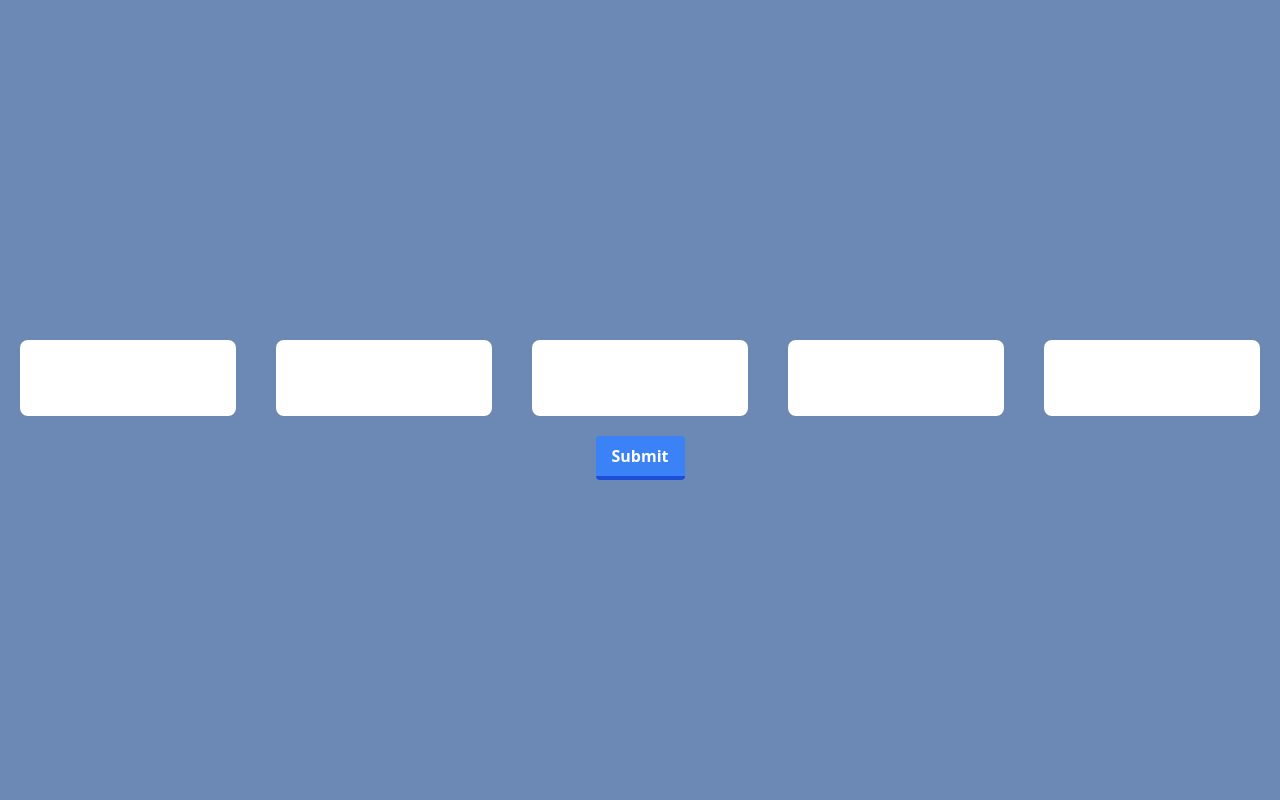
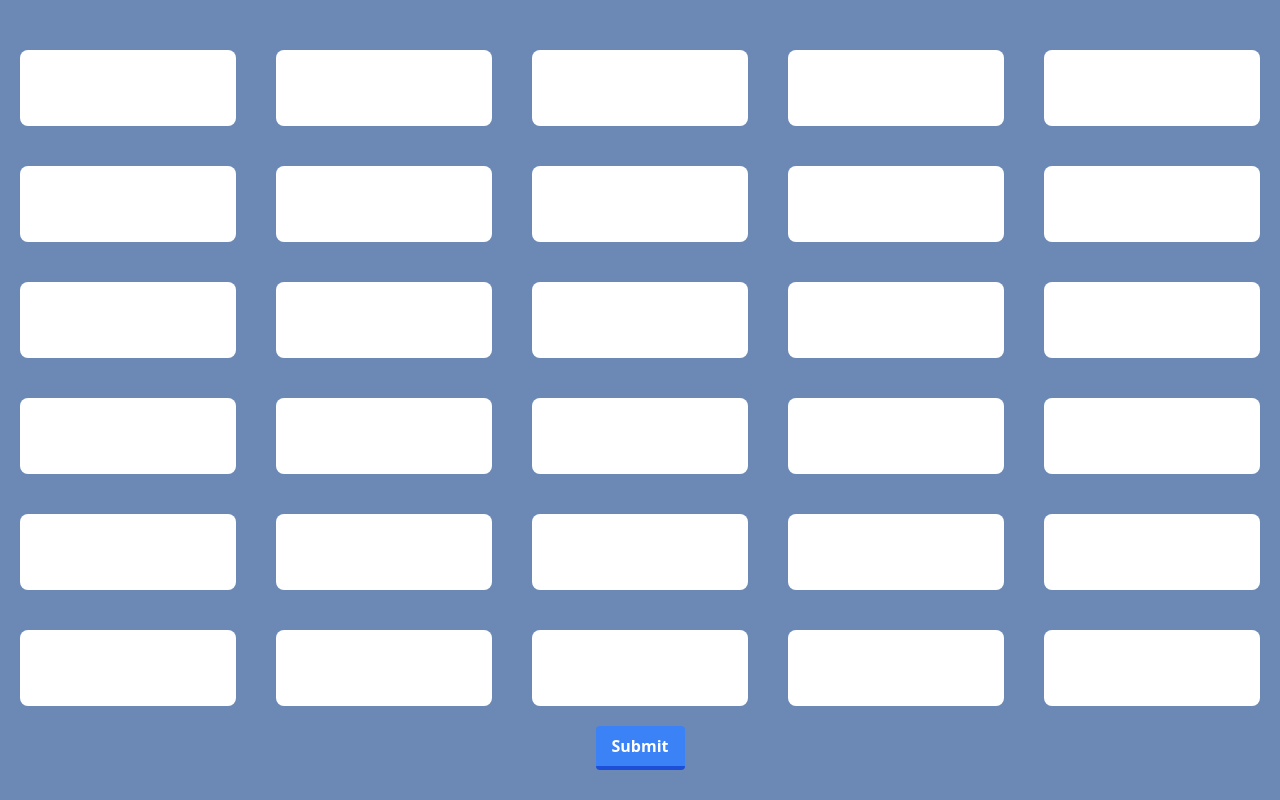
Before and after one commit to Veidz/termo, a React (Vite) app: page / in a window 1280 px wide. Built offline with nearby package versions, Linux system fonts and the light colour scheme.

Commit message:
change board row render logic

```diff
--- a/package.json
+++ b/package.json
@@ -9,6 +9,7 @@
   },
   "dependencies": {
     "eslint-config-airbnb": "^19.0.4",
+    "prop-types": "^15.8.1",
     "react": "^17.0.2",
     "react-dom": "^17.0.2",
     "react-icons": "^4.3.1"
--- a/src/components/Board/index.jsx
+++ b/src/components/Board/index.jsx
@@ -1,7 +1,9 @@
 import React, { useContext } from 'react';
 import TermoContext from '../../context/TermoContext';
 import BoardRow from '../BoardRow';
+import style from '../../style';
 
+const { input } = style;
 
 // const gameBoard = [
 //   ['', '', '', '', ''],
@@ -15,8 +17,8 @@ import BoardRow from '../BoardRow';
 // const correctAnswer = 'hello';
 
 function Board() {
-  const { playerAnswer, setPlayerAnswer } = useContext(TermoContext);
-
+  const { playerAnswer, setPlayerAnswer, colorIndex } = useContext(TermoContext);
+  // console.log(colorIndex);
   const handleChange = (selectedPosition, { target }) => {
     const { value } = target;
 
@@ -27,11 +29,20 @@ function Board() {
     setPlayerAnswer(playerPosition);
   };
 
-
   return (
     <div className="grid grid-cols-5">
       {/* First Row */}
-      <BoardRow handleChange={ handleChange } />
+      {colorIndex && (
+        colorIndex.map((el) => (
+          <input className={`${input} ${el[1]}`} value={el[0]} />
+        ))
+      )}
+      <BoardRow handleChange={handleChange} />
+      <BoardRow handleChange={handleChange} />
+      <BoardRow handleChange={handleChange} />
+      <BoardRow handleChange={handleChange} />
+      <BoardRow handleChange={handleChange} />
+      <BoardRow handleChange={handleChange} />
     </div>
   );
 }
--- a/src/components/BoardRow/index.jsx
+++ b/src/components/BoardRow/index.jsx
@@ -1,47 +1,48 @@
-import React, { useContext } from 'react'
-import TermoContext from '../../context/TermoContext';
+import React from 'react';
+import PropTypes from 'prop-types';
 import style from '../../style';
 
 const { input } = style;
 
 function BoardRow({ handleChange }) {
-
-  const { colorIndex } = useContext(TermoContext);
-
   return (
     <>
       <input
-        className={`${input} ${colorIndex[0]}`}
+        className={`${input}`}
         type="text"
         onChange={(event) => handleChange(0, event)}
         maxLength="1"
       />
-        <input
-        className={`${input} ${colorIndex[1]}`}
+      <input
+        className={`${input}`}
         type="text"
         onChange={(event) => handleChange(1, event)}
         maxLength="1"
       />
       <input
-        className={`${input} ${colorIndex[2]}`}
+        className={`${input}`}
         type="text"
         onChange={(event) => handleChange(2, event)}
         maxLength="1"
       />
       <input
-        className={`${input} ${colorIndex[3]}`}
+        className={`${input}`}
         type="text"
         onChange={(event) => handleChange(3, event)}
         maxLength="1"
       />
       <input
-        className={`${input} ${colorIndex[4]}`}
+        className={`${input}`}
         type="text"
         onChange={(event) => handleChange(4, event)}
         maxLength="1"
       />
     </>
-  )
+  );
 }
 
+BoardRow.propTypes = {
+  handleChange: PropTypes.func.isRequired,
+};
+
 export default BoardRow;
--- a/src/context/TermoProvider.jsx
+++ b/src/context/TermoProvider.jsx
@@ -1,11 +1,12 @@
-import React, { useState } from 'react'
+import React, { useState, useMemo } from 'react';
+import PropTypes from 'prop-types';
 import TermoContext from './TermoContext';
 
 function TermoProvider({ children }) {
   const [correctAnswer, setCorrectAnswer] = useState('hello');
   const [playerAnswer, setPlayerAnswer] = useState(['', '', '', '', '']);
 
-  const [colorIndex, setColorIndex] = useState([]);
+  const [colorIndex, setColorIndex] = useState();
 
   // #3aa394 => letra certa/posicao certa (58, 163, 148)
   // #d3ad69 => letra certa/posicao errada (211, 173, 105)
@@ -18,23 +19,22 @@ function TermoProvider({ children }) {
     // Estritamente certo
     if (correctAnswer === playerAnswerString) {
       // Jogador acertou tudo
-      console.log('acertou tudo!')
+      // console.log('acertou tudo!');
     } else if (correctAnswer !== playerAnswerString) {
       const answerVerify = playerAnswer.map((letter, index) => {
         if (correctAnswerArray.includes(letter)) {
-
           if (correctAnswerArray[index] === letter) {
             // Letra certa e posicao certa
-            return 'bg-teal-600';
+            return [letter, 'bg-teal-600'];
           }
 
           if (correctAnswerArray[index] !== letter) {
             // Letra certa e posicao errada
-            return 'bg-yellow-500';
+            return [letter, 'bg-yellow-500'];
           }
         }
-        return 'bg-stone-900';
-      })
+        return [letter, 'bg-stone-900'];
+      });
       setColorIndex(answerVerify);
     }
   };
@@ -47,12 +47,23 @@ function TermoProvider({ children }) {
     handleAnswer,
     colorIndex,
   }
-
+  // const value = useMemo(() => ({
+  //   correctAnswer,
+  //   setCorrectAnswer,
+  //   playerAnswer,
+  //   setPlayerAnswer,
+  //   handleAnswer,
+  //   colorIndex,
+  // }), []);
   return (
-    <TermoContext.Provider value={ value }>
+    <TermoContext.Provider value={value}>
       { children }
     </TermoContext.Provider>
-  )
+  );
 }
 
+TermoProvider.propTypes = {
+  children: PropTypes.node.isRequired,
+};
+
 export default TermoProvider;
```
Also changed, not shown: 1 other file (tests, documents, lock files or other folders).
